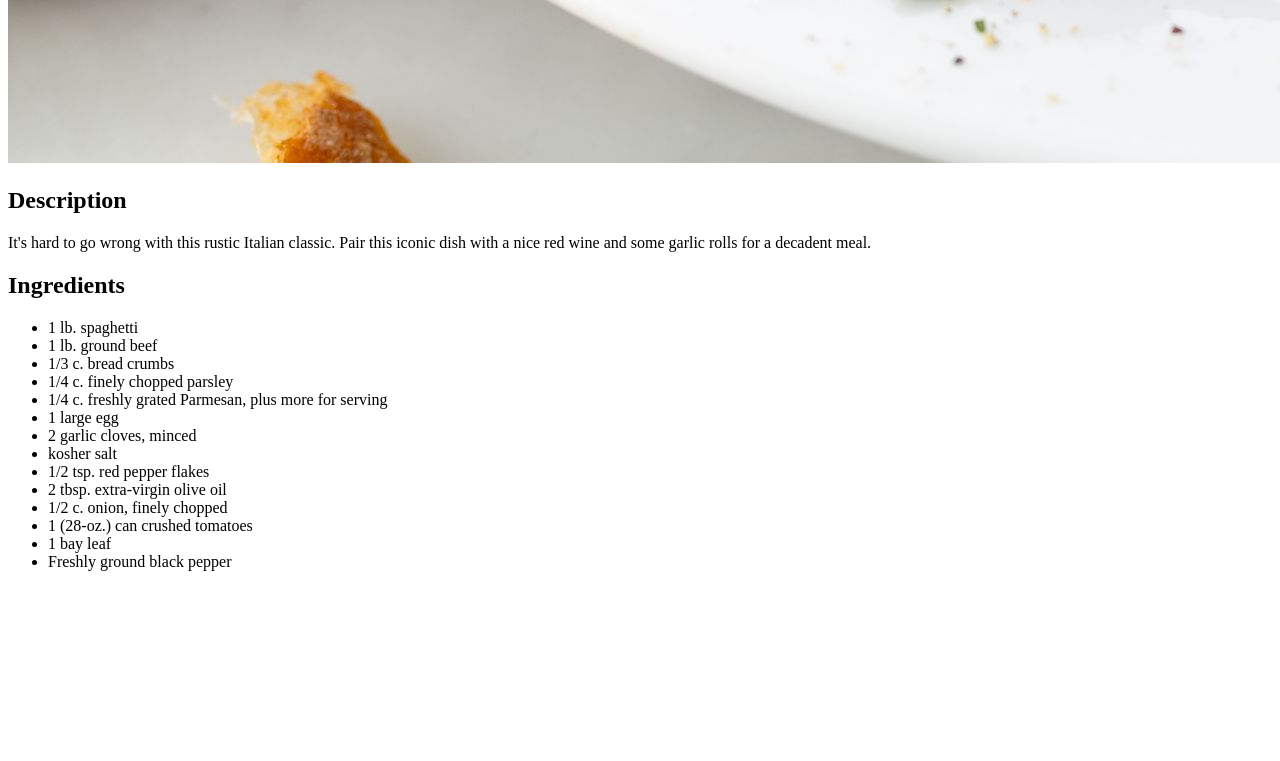
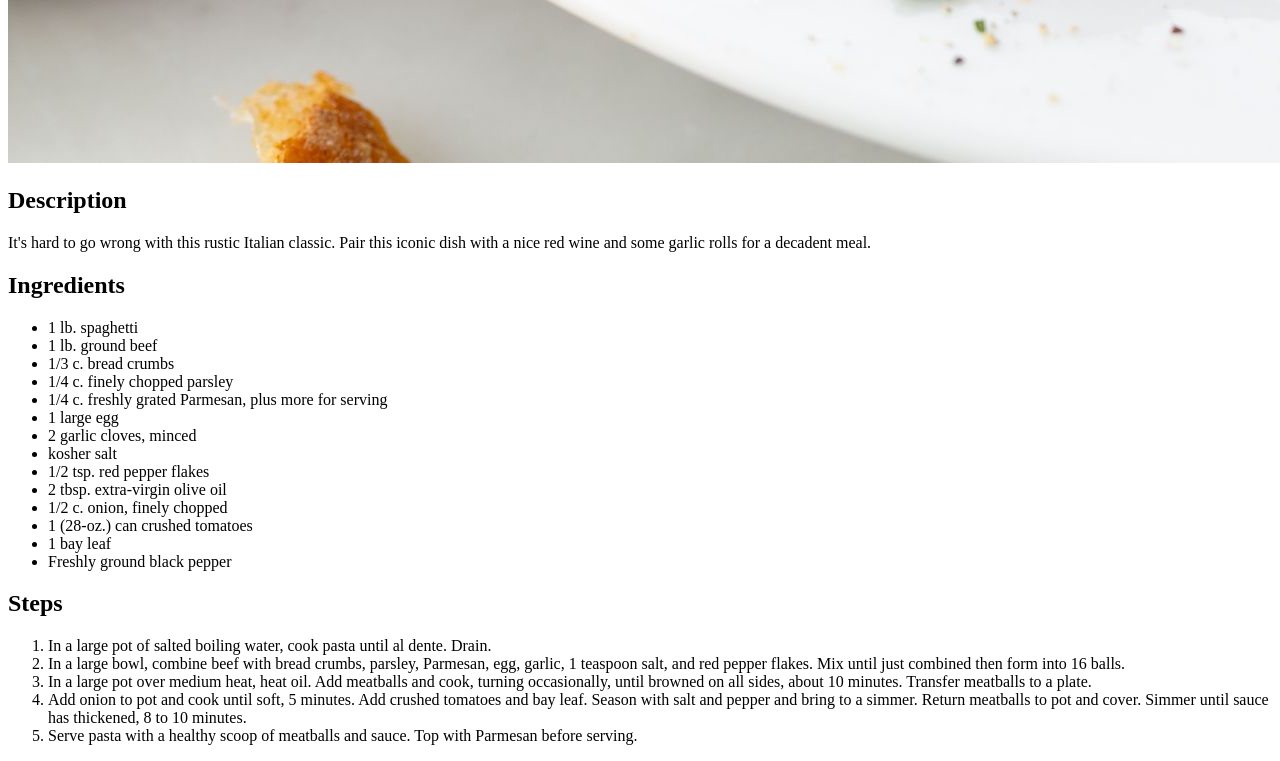
Before and after one commit to Nicko0301/odin-recipes, a plain HTML site: page recipes/spaghetti.html in a window 1280 px wide. Shown: the part 1584-2345 px from the top of the page. Before the commit the page ends 2171 px from the top, so only its background shows below. Drawn offline with Linux system fonts and the light colour scheme.

Commit message:
Update spagetthi.html

```diff
--- a/recipes/spaghetti.html
+++ b/recipes/spaghetti.html
@@ -28,5 +28,13 @@
         <li>1 bay leaf</li>
         <li>Freshly ground black pepper</li>
     </ul>
+    <h2>Steps</h2>
+    <ol>
+        <li>In a large pot of salted boiling water, cook pasta until al dente. Drain.</li>
+        <li>In a large bowl, combine beef with bread crumbs, parsley, Parmesan, egg, garlic, 1 teaspoon salt, and red pepper flakes. Mix until just combined then form into 16 balls.</li>
+        <li>In a large pot over medium heat, heat oil. Add meatballs and cook, turning occasionally, until browned on all sides, about 10 minutes. Transfer meatballs to a plate.</li>
+        <li>Add onion to pot and cook until soft, 5 minutes. Add crushed tomatoes and bay leaf. Season with salt and pepper and bring to a simmer. Return meatballs to pot and cover. Simmer until sauce has thickened, 8 to 10 minutes.</li>
+        <li>Serve pasta with a healthy scoop of meatballs and sauce. Top with Parmesan before serving.</li>
+    </ol>
 </body>
 </html>
```
Also changed, not shown: index.html (+0 -1 lines).
